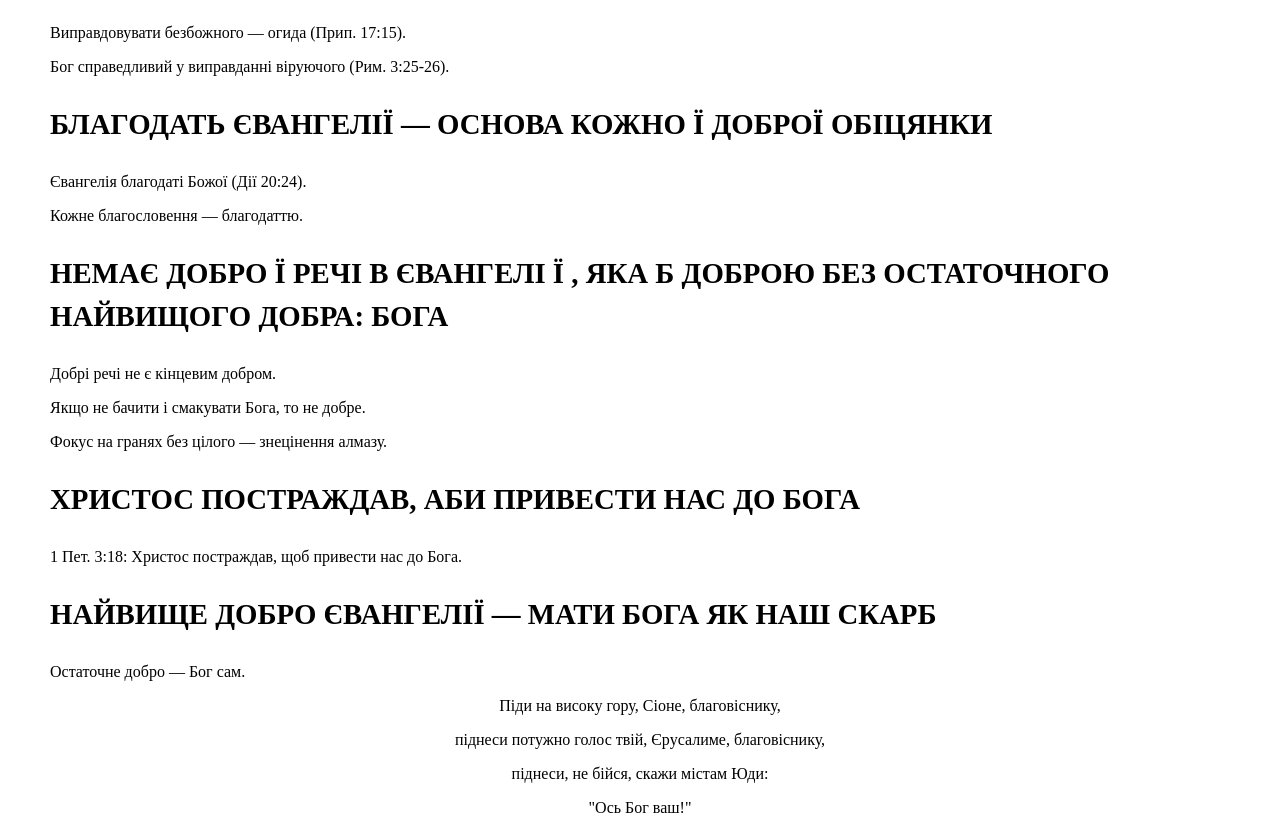
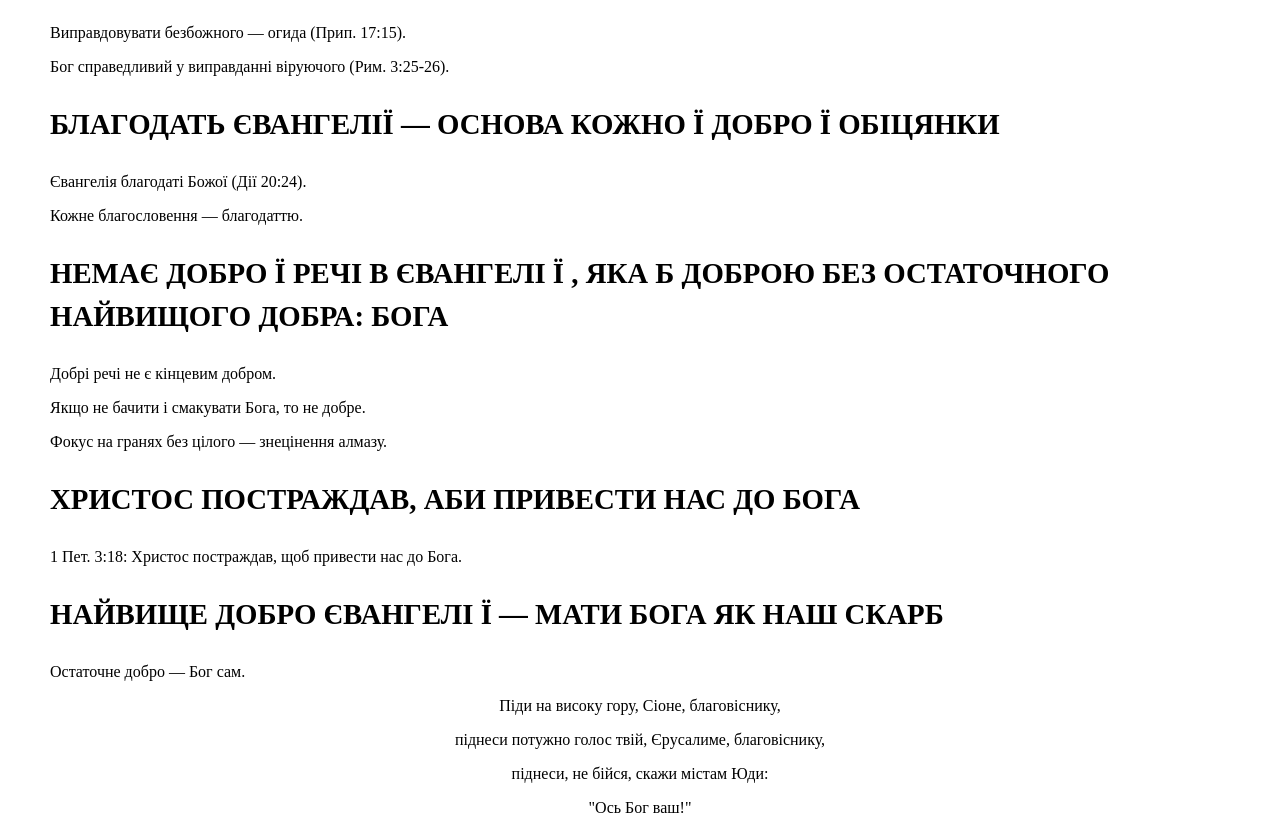
Before and after one commit to sergsalo/books, a plain HTML site: page god-is-the-gospel/index.html in a window 1280 px wide. Shown: the part 10677-11504 px from the top of the page. Drawn offline with Linux system fonts and the light colour scheme.

Commit message:
attempt two. grok cuts bunch of content...

```diff
--- a/god-is-the-gospel/index.html
+++ b/god-is-the-gospel/index.html
@@ -221,7 +221,6 @@
     <p>Я не вважаю своє життя якимось цінним або дорогим для себе, якщо тільки я можу завершити свій шлях і служіння, яке я отримав від Господа Ісуса, щоб свідчити про євангелію благодаті Божої.</p>
     <p>ДІЇ 20:24</p>
 </div>
-
 <!-- Chapter 2 Title -->
 <div class="page-break">
     <h1 class="center">РОЗДІЛ 2</h1>
@@ -242,7 +241,7 @@
     <p>Євангелія — це те, що Бог царює.</p>
     <h2>ХРИСТОС ПОМЕР ЗА НАШІ ГРІХИ ЗГІДНО З ПИСАННЯМИ</h2>
     <p>Євангелія включає смерть Христа за наші гріхи відповідно до Писань. З 1 Кор. 15:3: "Бо я передав вам найперше, що й прийняв, що Христос помер за наші гріхи за Писаннями".</p>
-    <h2>ІСУС, ВОСКРЕСЛИЙ З МЕРТВИХ, ЯК ПРОПОВІДУВАНО В МОЇ Й ЄВАНГЕЛІЇ</h2>
+    <h2>ІСУС, ВОСКРЕСЛИЙ З МЕРТВИХ, ЯК ПРОПОВІДУВАНО В МОЇ Й ЄВАНГЕЛІ Ї</h2>
     <p>Євангелія включає воскресіння Ісуса. З 1 Кор. 15:4: "що Він був похований, що третього дня Він воскрес за Писаннями".</p>
     <p>З 2 Тим. 2:8: "Пам'ятай Ісуса Христа, що Він воскрес із мертвих, з насіння Давидового, за моєю Євангелією".</p>
     <h2>ЄВАНГЕЛІЯ НЕ Є ДОБРОЮ НОВИНОЮ БЕЗ ОБІЦЯНКИ ДУХА</h2>
@@ -262,7 +261,7 @@
     <h2>СМЕРТЬ ІСУСА РОБИТЬ БОЖУ ЄВАНГЕЛЬСЬКУ БЛАГОДАТЬ СПРАВЕДЛИВОЮ</h2>
     <p>Виправдовувати безбожного — огида (Прип. 17:15).</p>
     <p>Бог справедливий у виправданні віруючого (Рим. 3:25-26).</p>
-    <h2>БЛАГОДАТЬ ЄВАНГЕЛІЇ — ОСНОВА КОЖНО Ї ДОБРОЇ ОБІЦЯНКИ</h2>
+    <h2>БЛАГОДАТЬ ЄВАНГЕЛІЇ — ОСНОВА КОЖНО Ї ДОБРО Ї ОБІЦЯНКИ</h2>
     <p>Євангелія благодаті Божої (Дії 20:24).</p>
     <p>Кожне благословення — благодаттю.</p>
     <h2>НЕМАЄ ДОБРО Ї РЕЧІ В ЄВАНГЕЛІ Ї , ЯКА Б ДОБРОЮ БЕЗ ОСТАТОЧНОГО НАЙВИЩОГО ДОБРА: БОГА</h2>
@@ -271,7 +270,7 @@
     <p>Фокус на гранях без цілого — знецінення алмазу.</p>
     <h2>ХРИСТОС ПОСТРАЖДАВ, АБИ ПРИВЕСТИ НАС ДО БОГА</h2>
     <p>1 Пет. 3:18: Христос постраждав, щоб привести нас до Бога.</p>
-    <h2>НАЙВИЩЕ ДОБРО ЄВАНГЕЛІЇ — МАТИ БОГА ЯК НАШ СКАРБ</h2>
+    <h2>НАЙВИЩЕ ДОБРО ЄВАНГЕЛІ Ї — МАТИ БОГА ЯК НАШ СКАРБ</h2>
     <p>Остаточне добро — Бог сам.</p>
 </div>
 
```
